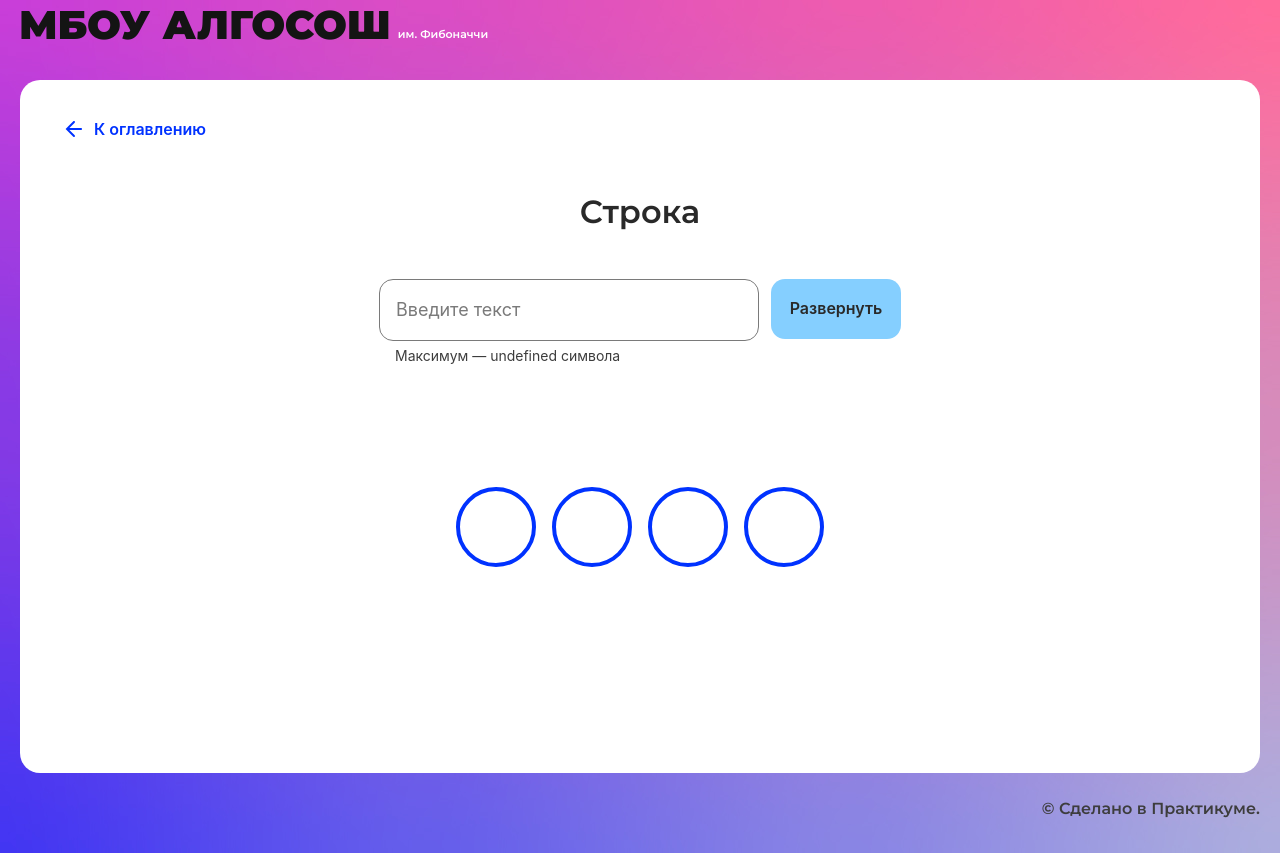
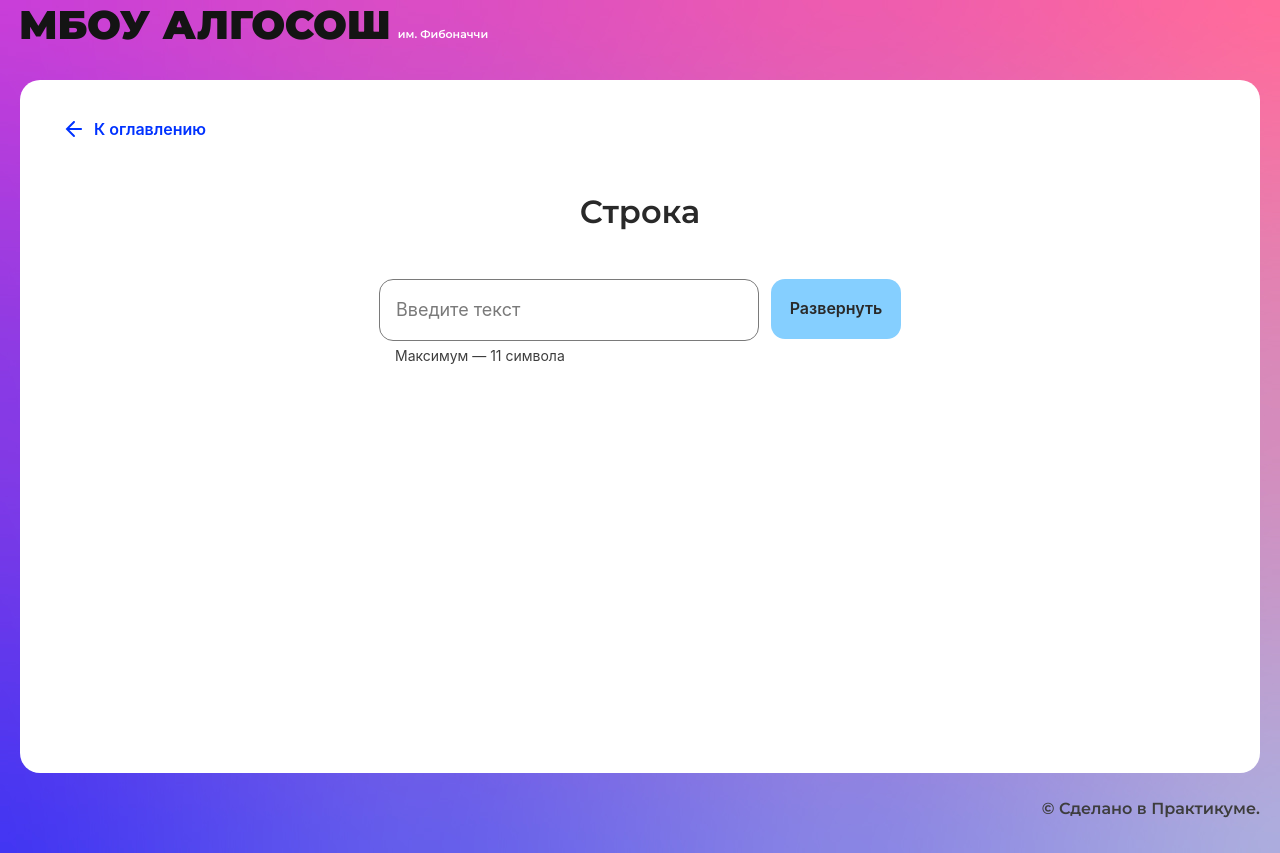
Before and after one commit to AndreiKolosov/algososh, a React (Create React App) app: page /recursion in a window 1280 px wide. Built offline with nearby package versions, Linux system fonts and the light colour scheme.

Commit message:
feat: create string revers solution

```diff
--- /dev/null
+++ b/src/components/string/helpers.ts
@@ -0,0 +1,49 @@
+import { ElementStates } from './../../types/element-states';
+
+export const swap = (arr: string[], firstIndex: number, secondIndex: number): void => {
+  const temp = arr[firstIndex];
+  arr[firstIndex] = arr[secondIndex];
+  arr[secondIndex] = temp;
+};
+
+export const getSteps = (arr: string[]): Array<string[]> => {
+  const steps = [[...arr]];
+
+  if (arr.length <= 1) return steps;
+  let start = 0;
+  let end = arr.length - 1;
+  const middle = Math.round(end / 2);
+
+  while (start < middle) {
+    swap(arr, start, end);
+    steps.push([...arr]);
+    start++;
+    end--;
+  }
+
+  return steps;
+};
+
+export const setCircleState = (
+  arrElementCurrentIndex: number,
+  arrElementLastIndex: number,
+  currentStep: number,
+  lastStep: number,
+) => {
+  // arrElementCurrenIndex - индекс первого элемента в массиве шага,
+  // arrElementLastIndex - индекс последнего элемента в массиве шага,
+  // currentStep - текущий шаг(число),
+  // lastStep - последний шаг(число),
+
+  const isModified = currentStep === lastStep;
+
+  if (isModified || arrElementCurrentIndex < currentStep || arrElementCurrentIndex > arrElementLastIndex - currentStep) {
+    return ElementStates.Modified;
+  }
+
+  if (arrElementCurrentIndex === currentStep || arrElementCurrentIndex === arrElementLastIndex - currentStep) {
+    return ElementStates.Changing;
+  }
+
+  return ElementStates.Default;
+};
--- a/src/components/string/string.tsx
+++ b/src/components/string/string.tsx
@@ -1,32 +1,70 @@
-import React from "react";
+import React, { ChangeEvent, FormEvent, useState } from 'react';
 import styles from './string.module.css';
 import { Button } from '../ui/button/button';
 import { Circle } from '../ui/circle/circle';
 import { Input } from '../ui/input/input';
-import { SolutionLayout } from "../ui/solution-layout/solution-layout";
+import { SolutionLayout } from '../ui/solution-layout/solution-layout';
+import { DELAY_IN_MS } from '../../constants/delays';
+import { getSteps, setCircleState } from './helpers';
 
 export const StringComponent: React.FC = () => {
+  const [stringChars, setStringChars] = useState<string[]>([]);
+  const [animateSteps, setAnimateSteps] = useState<Array<string[]>>([]);
+  const [currentStep, setCurrentStep] = useState<number>(0);
+  const stringInputLimit = 11;
 
+  const changeHandler = (e: ChangeEvent<HTMLInputElement>) => {
+    setStringChars(e.target?.value.split(''));
+  };
+
+  const reverseString = () => {
+    const steps = getSteps(stringChars);
+    const length = steps.length;
+    const end = length - 1;
+    setAnimateSteps(steps);
+    setCurrentStep(0);
+
+
+    if (length > 1) {
+      const interval = setInterval(() => {
+        setCurrentStep((prevStep) => {
+          const nextStep = prevStep + 1;
+
+          if (nextStep === end) {
+            clearInterval(interval);
+          }
+
+          return nextStep;
+        });
+      }, DELAY_IN_MS);
+    }
+  };
+
+  const submitHandler = (e: FormEvent<HTMLFormElement>) => {
+    e.preventDefault();
+    reverseString();
+  };
 
   return (
     <SolutionLayout title="Строка">
-      <form className={styles.form}>
-        <Input isLimitText />
-        <Button text="Развернуть" />
+      <form className={styles.form} onSubmit={submitHandler}>
+        <Input onChange={changeHandler} isLimitText maxLength={stringInputLimit} />
+        <Button
+          type="submit"
+          text="Развернуть"
+          isLoader={animateSteps.length > 1 && currentStep !== animateSteps.length - 1}
+        />
       </form>
       <ul className={styles.list}>
-        <li>
-          <Circle />
-        </li>
-        <li>
-          <Circle />
-        </li>
-        <li>
-          <Circle />
-        </li>
-        <li>
-          <Circle />
-        </li>
+        {animateSteps.length > 1 &&
+          animateSteps[currentStep].map((char, i) => (
+            <li key={i}>
+              <Circle
+                letter={char}
+                state={setCircleState(i, stringChars.length - 1, currentStep, animateSteps.length - 1)}
+              />
+            </li>
+          ))}
       </ul>
     </SolutionLayout>
   );
```
